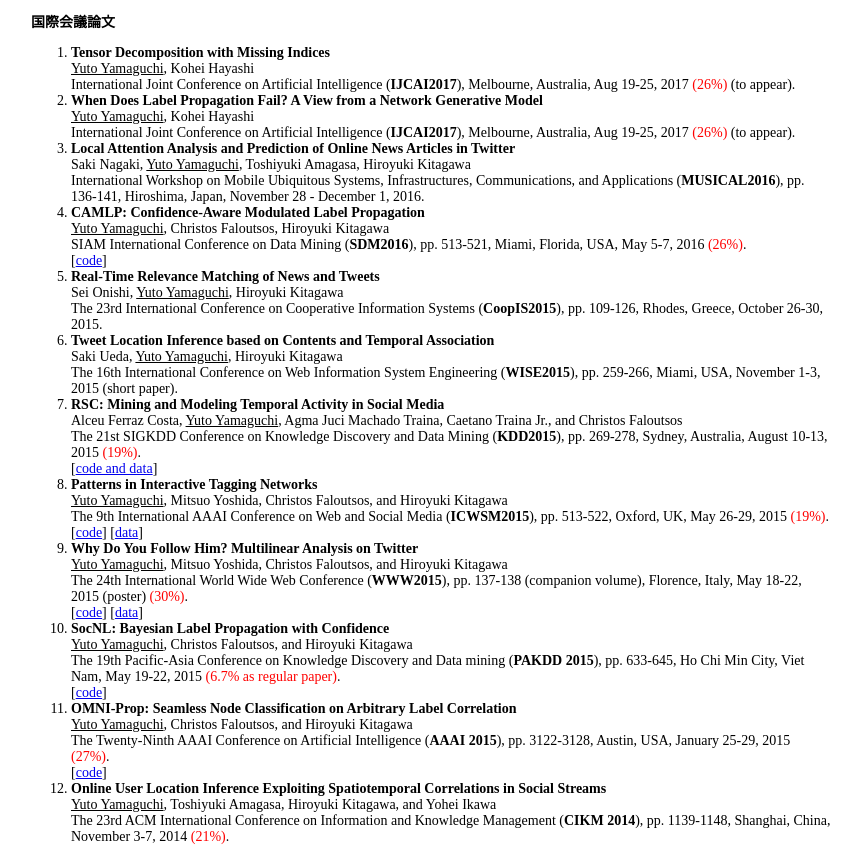
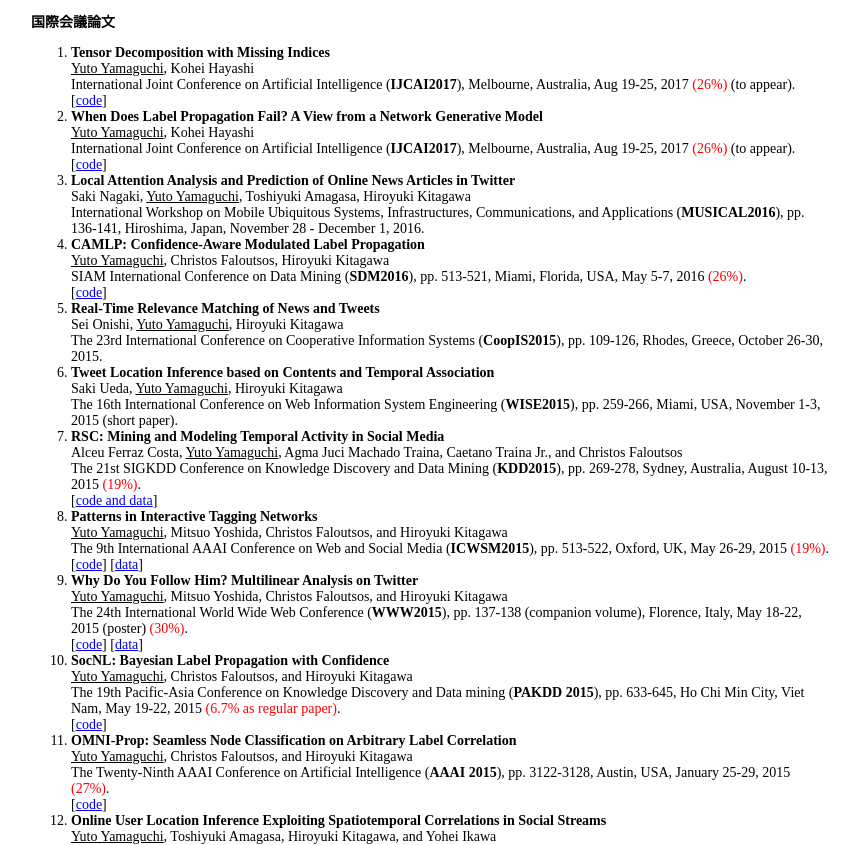
Before and after one commit to yamaguchiyuto/yamaguchiyuto.github.io, a plain HTML site: page index_ja.html in a window 1280 px wide. Shown: the part 1143-1988 px from the top of the page, without its empty margins (177-1038 px from the left). Drawn offline with Linux system fonts and the light colour scheme.

Commit message:
Add codes for IJCAI papers

```diff
--- a/index_ja.html
+++ b/index_ja.html
@@ -77,10 +77,12 @@
 		<ol>
     <li><strong>Tensor Decomposition with Missing Indices</strong><br>
     <u>Yuto Yamaguchi</u>, Kohei Hayashi<br>
-    International Joint Conference on Artificial Intelligence (<strong>IJCAI2017</strong>), Melbourne, Australia, Aug 19-25, 2017 <span class="red">(26%)</span> (to appear).<br></li>
+    International Joint Conference on Artificial Intelligence (<strong>IJCAI2017</strong>), Melbourne, Australia, Aug 19-25, 2017 <span class="red">(26%)</span> (to appear).<br>
+    [<a href="https://github.com/yamaguchiyuto/missing_tensor_decomposition">code</a>]</li>
     <li><strong>When Does Label Propagation Fail? A View from a Network Generative Model</strong><br>
     <u>Yuto Yamaguchi</u>, Kohei Hayashi<br>
-    International Joint Conference on Artificial Intelligence (<strong>IJCAI2017</strong>), Melbourne, Australia, Aug 19-25, 2017 <span class="red">(26%)</span> (to appear).<br></li>
+    International Joint Conference on Artificial Intelligence (<strong>IJCAI2017</strong>), Melbourne, Australia, Aug 19-25, 2017 <span class="red">(26%)</span> (to appear).<br>
+    [<a href="https://github.com/yamaguchiyuto/plsbm">code</a>]</li>
     <li><strong>Local Attention Analysis and Prediction of Online News Articles in Twitter </strong><br>
     Saki Nagaki, <u>Yuto Yamaguchi</u>, Toshiyuki Amagasa, Hiroyuki Kitagawa<br>
     International Workshop on Mobile Ubiquitous Systems, Infrastructures, Communications, and Applications (<strong>MUSICAL2016</strong>), pp. 136-141, Hiroshima, Japan, November 28 - December 1, 2016.</li>
```
